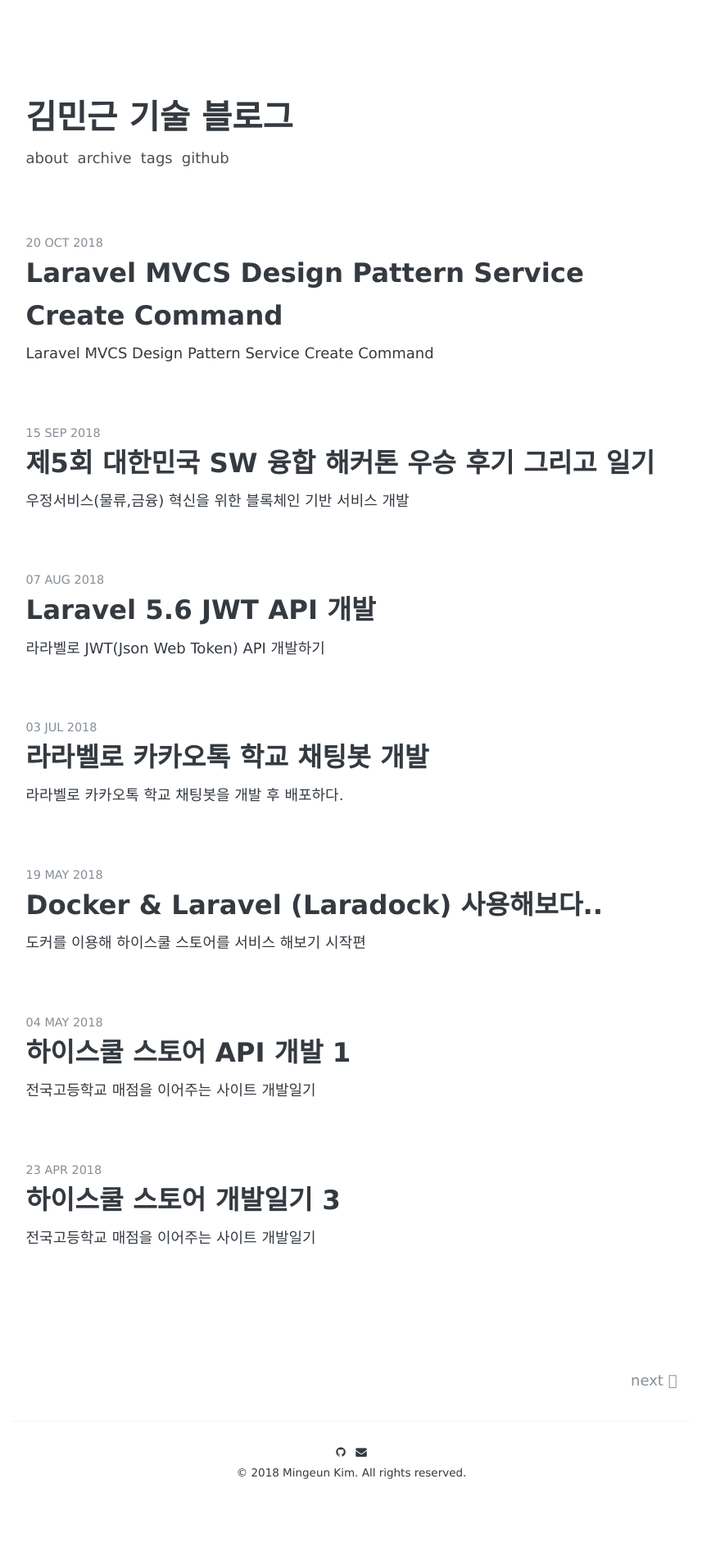
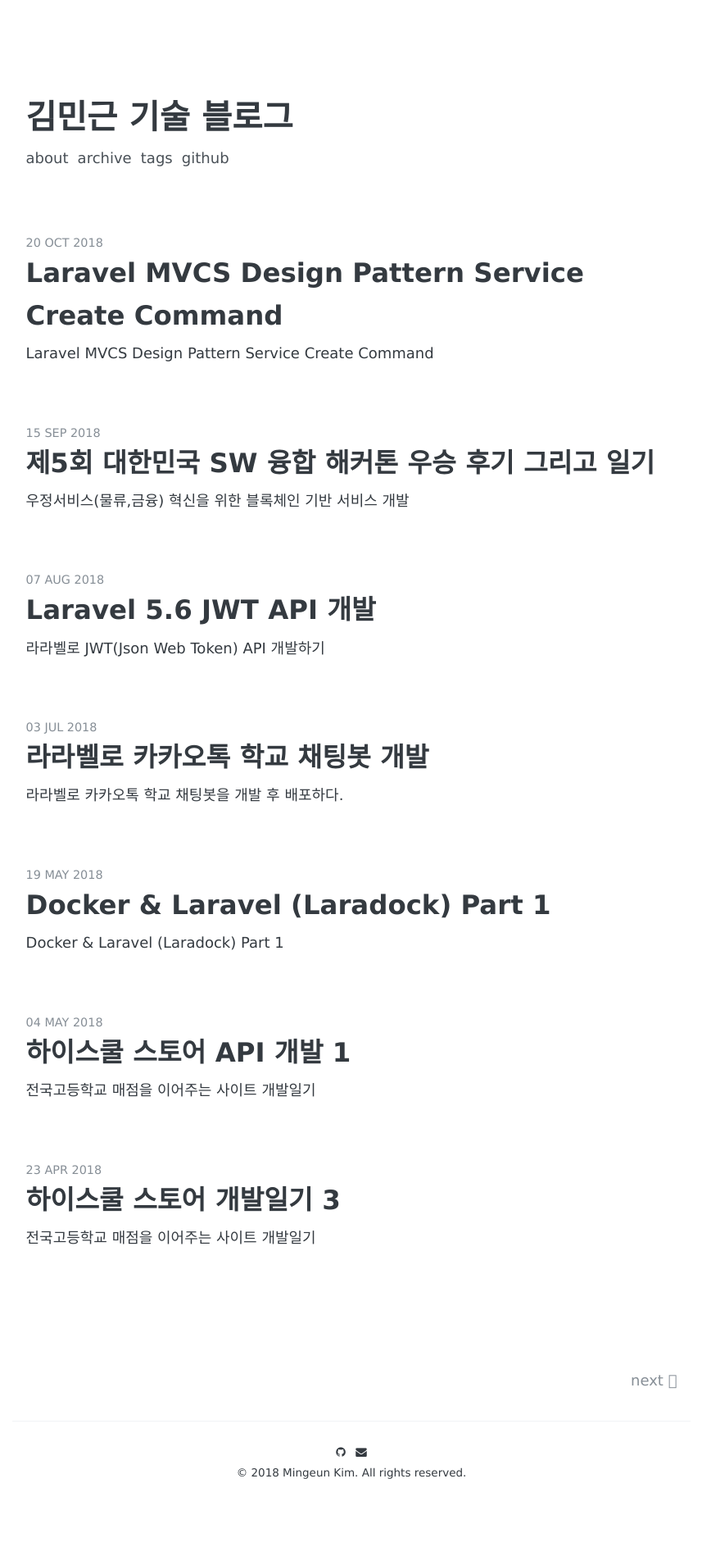
Before and after one commit to mingeunkim/mingeunkim.github.io, a Jekyll site: the page built from index.html, in a window 1280 px wide. Shown: the whole page at 82% size, without its empty margins (211-1068 px from the left). Built offline with Jekyll 4.4.1, drawn with Linux system fonts in a browser that asks for light colours; some web fonts are replaced; the list of posts is cut into pages by our own code.

Commit message:
edit laradock title

```diff
--- a/_posts/2018-05-19-docker-introduction.md
+++ b/_posts/2018-05-19-docker-introduction.md
@@ -1,7 +1,7 @@
 ---
 layout: post
-title: 'Docker & Laravel (Laradock) 사용해보다..'
-description: '도커를 이용해 하이스쿨 스토어를 서비스 해보기 시작편'
+title: 'Docker & Laravel (Laradock) Part 1'
+description: 'Docker & Laravel (Laradock) Part 1'
 date: 2018-05-19
 author: 김민근
 tags: [Docker, Laravel, Laradock, nginx, mariadb]
```
